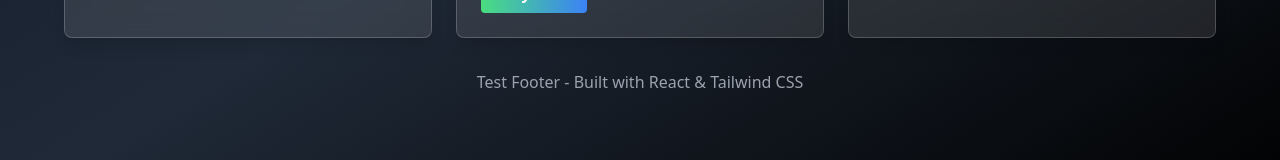
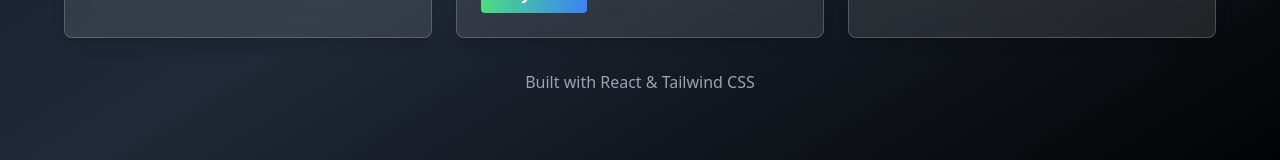
Before and after one commit to mxten777/grok_project_21, a React (Vite) app: page / in a window 1280 px wide. Shown: the part 586-746 px from the top of the page. Built offline with nearby package versions, Linux system fonts and the light colour scheme; the HTML template or start-up script is replaced by a standard one.

Commit message:
Revert footer text to original

```diff
--- a/src/App.jsx
+++ b/src/App.jsx
@@ -79,7 +79,7 @@ function Menu({ settings, updateSettings }) {
         ))}
       </div>
       <footer className="mt-8 text-gray-400 text-center">
-        Test Footer - Built with React & Tailwind CSS
+        Built with React & Tailwind CSS
       </footer>
       {settingsOpen && (
         <Settings
```
